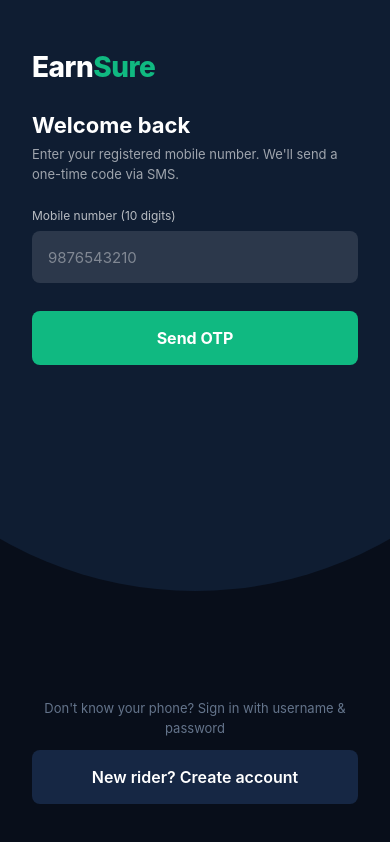
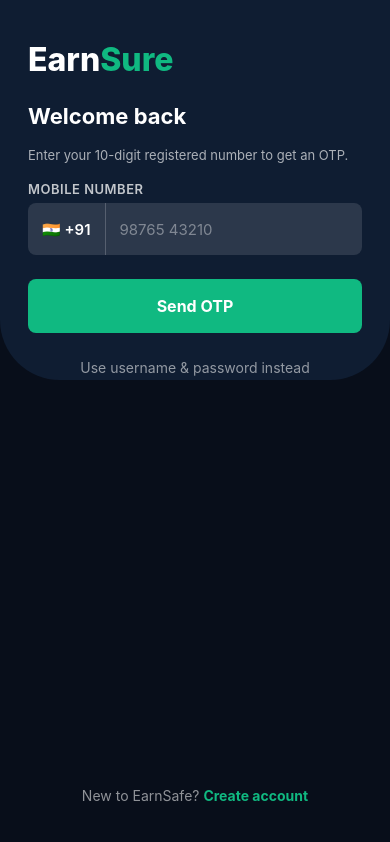
Before and after one commit to pravinneyy/EarnSafe, a React Native app in the folder frontend/: screen /ExistingUser in a window 390 px wide. Built offline with nearby package versions, Linux system fonts and the light colour scheme; no server answers.

Commit message:
fix: pure mock OTP login (no Firebase), logout clears session, setAuthToken on phone-login

```diff
--- a/frontend/src/features/account/screens/AccountScreen.js
+++ b/frontend/src/features/account/screens/AccountScreen.js
@@ -1,5 +1,6 @@
 import React from 'react';
 import { StyleSheet, Switch, Text, View } from 'react-native';
+import { getAuth, signOut } from '@react-native-firebase/auth';
 
 import {
   AppButton,
@@ -16,7 +17,8 @@
   const { user, policy } = route.params || {};
   const { isDark, toggleTheme, colors } = useTheme();
 
-  function handleSignOut() {
+  async function handleSignOut() {
+    try { await signOut(getAuth()); } catch (_) { /* already signed out */ }
     navigation.getParent()?.reset({
       index: 0,
       routes: [{ name: 'ExistingUser' }],
--- a/frontend/src/features/auth/screens/ExistingUserScreen.js
+++ b/frontend/src/features/auth/screens/ExistingUserScreen.js
@@ -1,5 +1,14 @@
+/**
+ * ExistingUserScreen — mock OTP login (no Firebase)
+ *
+ * Flow:
+ *  1. Enter 10-digit phone → tap "Send OTP"
+ *  2. Enter any 6-digit code → backend looks up user by phone → logged in
+ *  Fallback: username + password login
+ */
 import React, { useState } from 'react';
 import {
+  ActivityIndicator,
   Alert,
   Dimensions,
   KeyboardAvoidingView,
@@ -11,30 +20,23 @@
   View,
 } from 'react-native';
 import { SafeAreaView } from 'react-native-safe-area-context';
-import auth from '@react-native-firebase/auth';
 
 import { useTheme } from '../../../shared/theme/ThemeContext';
-import { loginUser, loginWithFirebase } from '../../../services/api';
+import { loginUser, loginWithPhone } from '../../../services/api';
 
-const { width, height } = Dimensions.get('window');
+const { height } = Dimensions.get('window');
+const FLOW = { PHONE: 'phone', OTP: 'otp', PASSWORD: 'password' };
 
-const FLOW = {
-  PHONE: 'phone',
-  OTP: 'otp',
-  PASSWORD: 'password',
-};
-
-// ── Field component — MUST be at module scope (not inside render) ──────────
-// Defining it inside a component causes React to remount the TextInput on
-// every keystroke (new function ref = new component type), dismissing keyboard.
-function Field({ label, value, onChange, placeholder, keyboardType, maxLength, secureTextEntry, hint, textContentType, autoComplete, autoFocus }) {
+// ── Shared field (module scope — prevents keyboard dismiss on keystroke) ──────
+function Field({ label, value, onChange, placeholder, keyboardType, maxLength,
+                 secureTextEntry, textContentType, autoComplete, autoFocus }) {
   return (
     <View style={styles.inputGroup}>
       <Text style={styles.label}>{label}</Text>
       <TextInput
         style={styles.input}
         placeholder={placeholder}
-        placeholderTextColor="rgba(255, 255, 255, 0.4)"
+        placeholderTextColor="rgba(255,255,255,0.4)"
         autoCapitalize="none"
         keyboardType={keyboardType || 'default'}
         maxLength={maxLength}
@@ -46,23 +48,18 @@
         autoComplete={autoComplete}
         autoFocus={autoFocus || false}
       />
-      {hint ? <Text style={styles.inputHint}>{hint}</Text> : null}
     </View>
   );
 }
 
 export default function ExistingUserScreen({ navigation }) {
   const { colors } = useTheme();
-
-  const [flow, setFlow] = useState(FLOW.PHONE);
-  const [phone, setPhone] = useState('');
-  const [otp, setOtp] = useState('');
+  const [flow, setFlow]         = useState(FLOW.PHONE);
+  const [phone, setPhone]       = useState('');
+  const [otp, setOtp]           = useState('');
   const [username, setUsername] = useState('');
   const [password, setPassword] = useState('');
-  const [loading, setLoading] = useState(false);
-
-  // Firebase confirmation result — holds the verifier needed to confirm OTP
-  const [confirmation, setConfirmation] = useState(null);
+  const [loading, setLoading]   = useState(false);
 
   function goToMain(session) {
     navigation.reset({
@@ -71,82 +68,48 @@
     });
   }
 
-  // ── Step 1: send OTP via Firebase ────────────────────────────────────────
-  async function handleSendOtp() {
-    const trimmedPhone = phone.trim().replace(/\D/g, '');
-    if (trimmedPhone.length !== 10) {
-      Alert.alert('Invalid phone', 'Enter the 10-digit mobile number you registered with.');
+  // Step 1 — validate phone and show OTP input
+  function handleSendOtp() {
+    const digits = phone.trim().replace(/\D/g, '');
+    if (digits.length !== 10) {
+      Alert.alert('Invalid number', 'Enter your 10-digit registered mobile number.');
+      return;
+    }
+    setOtp('');
+    setFlow(FLOW.OTP);
+  }
+
+  // Step 2 — send phone + OTP to backend
+  async function handleVerifyOtp() {
+    const digits = phone.trim().replace(/\D/g, '');
+    const code   = otp.trim();
+    if (code.length !== 6 || !/^\d+$/.test(code)) {
+      Alert.alert('Invalid OTP', 'Enter any 6-digit code.');
       return;
     }
     setLoading(true);
     try {
-      // Firebase sends the OTP SMS — no backend call needed here
-      const e164Phone = `+91${trimmedPhone}`;
-      const confirmationResult = await auth().signInWithPhoneNumber(e164Phone);
-      setConfirmation(confirmationResult);
-      setFlow(FLOW.OTP);
+      const session = await loginWithPhone(digits, code);
+      goToMain(session);
     } catch (err) {
-      const msg = err?.message || 'Could not send OTP. Try again.';
-      if (msg.includes('TOO_MANY_REQUESTS') || msg.includes('too-many-requests')) {
-        Alert.alert('Too many attempts', 'Firebase has rate-limited this number. Wait a few minutes.');
-      } else if (msg.includes('INVALID_PHONE_NUMBER') || msg.includes('invalid-phone-number')) {
-        Alert.alert('Invalid number', 'Check the phone number and try again.');
-      } else {
-        Alert.alert('Could not send OTP', msg);
-      }
+      Alert.alert('Login failed', err?.message || 'Please try again.');
     } finally {
       setLoading(false);
     }
   }
 
-  // ── Step 2: verify OTP with Firebase → get ID token → backend JWT ────────
-  async function handleVerifyOtp() {
-    const trimmedOtp = otp.trim();
-    if (trimmedOtp.length !== 6) {
-      Alert.alert('Invalid OTP', 'Enter the 6-digit code sent to your phone.');
-      return;
-    }
-    if (!confirmation) {
-      Alert.alert('Session expired', 'Please go back and resend the OTP.');
+  // Fallback — username + password
+  async function handlePasswordLogin() {
+    if (!username || !password) {
+      Alert.alert('Missing fields', 'Enter your username and password.');
       return;
     }
     setLoading(true);
     try {
-      // Verify OTP with Firebase
-      const credential = await confirmation.confirm(trimmedOtp);
-      // Get the Firebase ID token
-      const firebaseToken = await credential.user.getIdToken();
-      // Exchange Firebase token for EarnSafe JWT
-      const session = await loginWithFirebase(firebaseToken);
+      const session = await loginUser({ username, password });
       goToMain(session);
     } catch (err) {
-      const msg = err?.message || '';
-      if (msg.includes('invalid-verification-code') || msg.includes('INVALID_CODE')) {
-        Alert.alert('Wrong OTP', 'The code is incorrect or has expired. Tap "Resend" to get a new one.');
-      } else if (err?.status === 404 || msg.includes('No EarnSafe account')) {
-        Alert.alert(
-          'Phone not registered',
-          'This phone number is not linked to any EarnSafe account.\n\nPlease register first or use the phone number you signed up with.',
-        );
-      } else if (err?.status === 401) {
-        Alert.alert('Authentication failed', msg || 'Could not verify your identity.');
-      } else {
-        Alert.alert('Verification failed', msg || 'Something went wrong. Please try again.');
-      }
-    } finally {
-      setLoading(false);
-    }
-  }
-
-  // ── Password login (secondary) ────────────────────────────────────────────
-  async function handlePasswordLogin() {
-    if (!username.trim() || !password) return;
-    setLoading(true);
-    try {
-      const session = await loginUser({ username: username.trim().toLowerCase(), password });
-      goToMain(session);
-    } catch (err) {
-      Alert.alert('Unable to sign in', err.message);
+      Alert.alert('Login failed', err?.message || 'Invalid credentials.');
     } finally {
       setLoading(false);
     }
@@ -170,106 +133,131 @@
               <Text style={[styles.brandSure, { color: colors.accent }]}>Sure</Text>
             </View>
 
-            {/* ─── PHONE INPUT ─── */}
+            {/* ─── PHONE ─── */}
             {flow === FLOW.PHONE && (
               <>
                 <Text style={styles.flowTitle}>Welcome back</Text>
                 <Text style={styles.flowSubtitle}>
-                  Enter your registered mobile number. We'll send a one-time code via SMS.
+                  Enter your 10-digit registered number to get an OTP.
                 </Text>
-                <Field
-                  label="Mobile number (10 digits)"
-                  value={phone}
-                  onChange={setPhone}
-                  placeholder="9876543210"
-                  keyboardType="number-pad"
-                  maxLength={10}
-                />
+
+                <View style={styles.inputGroup}>
+                  <Text style={styles.label}>Mobile number</Text>
+                  <View style={styles.phoneRow}>
+                    <View style={styles.countryCode}>
+                      <Text style={styles.countryCodeText}>🇮🇳 +91</Text>
+                    </View>
+                    <TextInput
+                      style={styles.phoneInput}
+                      placeholder="98765 43210"
+                      placeholderTextColor="rgba(255,255,255,0.4)"
+                      keyboardType="number-pad"
+                      maxLength={10}
+                      value={phone}
+                      onChangeText={setPhone}
+                      returnKeyType="done"
+                    />
+                  </View>
+                </View>
+
                 <Pressable
-                  style={({ pressed }) => [styles.primaryBtn, { backgroundColor: colors.accent }, pressed && styles.pressed]}
+                  style={({ pressed }) => [styles.btn, { backgroundColor: colors.accent }, pressed && styles.pressed]}
                   onPress={handleSendOtp}
-                  disabled={loading}
                 >
-                  <Text style={styles.primaryBtnText}>{loading ? 'Sending OTP…' : 'Send OTP'}</Text>
+                  <Text style={styles.btnText}>Send OTP</Text>
+                </Pressable>
+
+                <Pressable onPress={() => setFlow(FLOW.PASSWORD)} style={styles.altLink}>
+                  <Text style={styles.altLinkText}>Use username & password instead</Text>
                 </Pressable>
               </>
             )}
 
-            {/* ─── OTP VERIFY ─── */}
+            {/* ─── OTP ─── */}
             {flow === FLOW.OTP && (
               <>
                 <Text style={styles.flowTitle}>Enter OTP</Text>
                 <Text style={styles.flowSubtitle}>
-                  A 6-digit code was sent to +91{phone.trim().replace(/\D/g, '')}.{'\n'}
-                  It expires in a few minutes.
+                  Enter any 6-digit code to sign in as +91 {phone}.
                 </Text>
 
                 <Field
-                  label="6-digit OTP"
+                  label="One-time password"
                   value={otp}
                   onChange={setOtp}
-                  placeholder="482931"
+                  placeholder="• • • • • •"
                   keyboardType="number-pad"
                   maxLength={6}
-                  textContentType="oneTimeCode"
-                  autoComplete="sms-otp"
                   autoFocus
                 />
+
                 <Pressable
-                  style={({ pressed }) => [styles.primaryBtn, { backgroundColor: colors.accent }, pressed && styles.pressed]}
+                  style={({ pressed }) => [styles.btn, { backgroundColor: colors.accent }, pressed && styles.pressed]}
                   onPress={handleVerifyOtp}
                   disabled={loading}
                 >
-                  <Text style={styles.primaryBtnText}>{loading ? 'Verifying…' : 'Verify & Sign in'}</Text>
+                  {loading
+                    ? <ActivityIndicator color="#fff" />
+                    : <Text style={styles.btnText}>Verify & Sign in</Text>}
                 </Pressable>
 
-                <Pressable
-                  style={styles.linkRow}
-                  onPress={() => { setOtp(''); setConfirmation(null); setFlow(FLOW.PHONE); }}
-                >
-                  <Text style={[styles.linkText, { color: colors.accent }]}>← Change number / resend OTP</Text>
+                <Pressable onPress={() => setFlow(FLOW.PHONE)} style={styles.altLink}>
+                  <Text style={styles.altLinkText}>← Change number</Text>
                 </Pressable>
               </>
             )}
 
-            {/* ─── PASSWORD LOGIN ─── */}
+            {/* ─── PASSWORD ─── */}
             {flow === FLOW.PASSWORD && (
               <>
-                <Text style={styles.flowTitle}>Sign in with password</Text>
-                <Text style={styles.flowSubtitle}>
-                  Use your username and password to access your account.
-                </Text>
-                <Field label="Username" value={username} onChange={setUsername} placeholder="ravi_kumar" />
-                <Field label="Password" value={password} onChange={setPassword} placeholder="••••••••" secureTextEntry />
+                <Text style={styles.flowTitle}>Sign in</Text>
+                <Text style={styles.flowSubtitle}>Use the credentials you registered with.</Text>
+
+                <Field
+                  label="Username"
+                  value={username}
+                  onChange={setUsername}
+                  placeholder="your_username"
+                  textContentType="username"
+                  autoComplete="username"
+                />
+                <Field
+                  label="Password"
+                  value={password}
+                  onChange={setPassword}
+                  placeholder="••••••••"
+                  secureTextEntry
+                  textContentType="password"
+                  autoComplete="password"
+                />
+
                 <Pressable
-                  style={({ pressed }) => [styles.primaryBtn, { backgroundColor: colors.accent }, pressed && styles.pressed]}
+                  style={({ pressed }) => [styles.btn, { backgroundColor: colors.accent }, pressed && styles.pressed]}
                   onPress={handlePasswordLogin}
                   disabled={loading}
                 >
-                  <Text style={styles.primaryBtnText}>{loading ? 'Signing in…' : 'Sign in'}</Text>
+                  {loading
+                    ? <ActivityIndicator color="#fff" />
+                    : <Text style={styles.btnText}>Sign in</Text>}
                 </Pressable>
-                <Pressable style={styles.linkRow} onPress={() => setFlow(FLOW.PHONE)}>
-                  <Text style={[styles.linkText, { color: colors.accent }]}>← Use OTP login instead</Text>
+
+                <Pressable onPress={() => setFlow(FLOW.PHONE)} style={styles.altLink}>
+                  <Text style={styles.altLinkText}>← Use phone OTP instead</Text>
                 </Pressable>
               </>
             )}
           </View>
 
-          {/* ── BOTTOM SECTION ── */}
           <View style={styles.bottomSection}>
-            {(flow === FLOW.PHONE || flow === FLOW.OTP) && (
-              <Pressable style={styles.linkRow} onPress={() => setFlow(FLOW.PASSWORD)}>
-                <Text style={[styles.smallLink, { color: colors.textMuted }]}>
-                  Don't know your phone? Sign in with username & password
-                </Text>
-              </Pressable>
-            )}
-            <Pressable
-              style={({ pressed }) => [styles.signUpBtn, { backgroundColor: colors.navy700 }, pressed && styles.pressed]}
-              onPress={() => navigation.navigate('Register')}
-            >
-              <Text style={styles.signUpText}>New rider? Create account</Text>
-            </Pressable>
+            <Text style={styles.newUserText}>
+              New to EarnSafe?{' '}
+              <Text
+                style={[styles.newUserLink, { color: colors.accent }]}
+                onPress={() => navigation.navigate('Register')}
+              >
+                Create account
+              </Text>
+            </Text>
           </View>
         </KeyboardAvoidingView>
       </SafeAreaView>
@@ -279,35 +267,49 @@
 
 const styles = StyleSheet.create({
   root: { flex: 1 },
-  curveWrapper: { ...StyleSheet.absoluteFillObject, overflow: 'hidden', height: height * 0.75 },
-  curveBg: {
-    position: 'absolute', top: -height * 0.8, left: -width * 0.5,
-    width: width * 2, height: height * 1.5, borderRadius: width,
+  safeArea: { flex: 1 },
+  keyboardView: { flex: 1 },
+  curveWrapper: { position: 'absolute', top: 0, left: 0, right: 0, height: height * 0.45 },
+  curveBg: { flex: 1, borderBottomLeftRadius: 60, borderBottomRightRadius: 60 },
+  topSection: { flex: 1, paddingHorizontal: 28, paddingTop: 40, gap: 16 },
+  bottomSection: { paddingBottom: 40, alignItems: 'center' },
+
+  brandRow: { flexDirection: 'row', marginBottom: 8 },
+  brandEarn: { fontSize: 32, fontWeight: '800', color: '#FFFFFF' },
+  brandSure: { fontSize: 32, fontWeight: '800' },
+
+  flowTitle: { fontSize: 22, fontWeight: '700', color: '#FFFFFF' },
+  flowSubtitle: { fontSize: 13, color: 'rgba(255,255,255,0.65)', lineHeight: 20 },
+
+  inputGroup: { gap: 6 },
+  label: {
+    fontSize: 13, fontWeight: '600', color: 'rgba(255,255,255,0.75)',
+    textTransform: 'uppercase', letterSpacing: 0.5,
   },
-  safeArea: { flex: 1 },
-  keyboardView: { flex: 1, justifyContent: 'space-between' },
-  topSection: { paddingHorizontal: 32, paddingTop: 50, paddingBottom: 20 },
-  brandRow: { flexDirection: 'row', alignItems: 'baseline', marginBottom: 28 },
-  brandEarn: { color: '#FFFFFF', fontSize: 28, fontWeight: '800', letterSpacing: -0.5 },
-  brandSure: { fontSize: 28, fontWeight: '800', letterSpacing: -0.5 },
-  flowTitle: { color: '#FFFFFF', fontSize: 22, fontWeight: '700', marginBottom: 6 },
-  flowSubtitle: { color: 'rgba(255,255,255,0.6)', fontSize: 13, lineHeight: 20, marginBottom: 24 },
-  inputGroup: { marginBottom: 20 },
-  label: { color: 'rgba(255,255,255,0.7)', fontSize: 12, marginBottom: 8 },
   input: {
     backgroundColor: 'rgba(255,255,255,0.12)', borderRadius: 8,
     height: 52, paddingHorizontal: 16, color: '#FFFFFF', fontSize: 15,
   },
-  inputHint: { color: 'rgba(255,255,255,0.4)', fontSize: 11, marginTop: 4 },
-  primaryBtn: { borderRadius: 8, height: 54, justifyContent: 'center', alignItems: 'center', marginTop: 8 },
-  primaryBtnText: { color: '#FFFFFF', fontSize: 16, fontWeight: '700' },
+
+  phoneRow: {
+    flexDirection: 'row', alignItems: 'center',
+    backgroundColor: 'rgba(255,255,255,0.12)', borderRadius: 8, height: 52,
+  },
+  countryCode: {
+    paddingHorizontal: 14, borderRightWidth: 1,
+    borderRightColor: 'rgba(255,255,255,0.2)',
+    height: '100%', justifyContent: 'center',
+  },
+  countryCodeText: { color: '#FFFFFF', fontSize: 15, fontWeight: '600' },
+  phoneInput: { flex: 1, height: '100%', paddingHorizontal: 14, color: '#FFFFFF', fontSize: 15 },
+
+  btn: { borderRadius: 8, height: 54, justifyContent: 'center', alignItems: 'center', marginTop: 8 },
+  btnText: { color: '#FFFFFF', fontSize: 16, fontWeight: '700' },
   pressed: { opacity: 0.8 },
-  linkRow: { marginTop: 16, alignItems: 'center' },
-  linkText: { fontSize: 13, fontWeight: '600' },
-  smallLink: { fontSize: 13, textAlign: 'center', lineHeight: 20 },
-  bottomSection: {
-    paddingHorizontal: 32, paddingBottom: Platform.OS === 'ios' ? 20 : 40, gap: 12,
-  },
-  signUpBtn: { borderRadius: 8, height: 54, justifyContent: 'center', alignItems: 'center' },
-  signUpText: { color: '#FFFFFF', fontSize: 16, fontWeight: '600' },
+
+  altLink: { alignItems: 'center', paddingVertical: 10 },
+  altLinkText: { color: 'rgba(255,255,255,0.55)', fontSize: 14 },
+
+  newUserText: { fontSize: 14, color: 'rgba(255,255,255,0.55)' },
+  newUserLink: { fontWeight: '700' },
 });
```
Also changed, not shown: frontend/src/services/api/authApi.js (+12 -0 lines).
